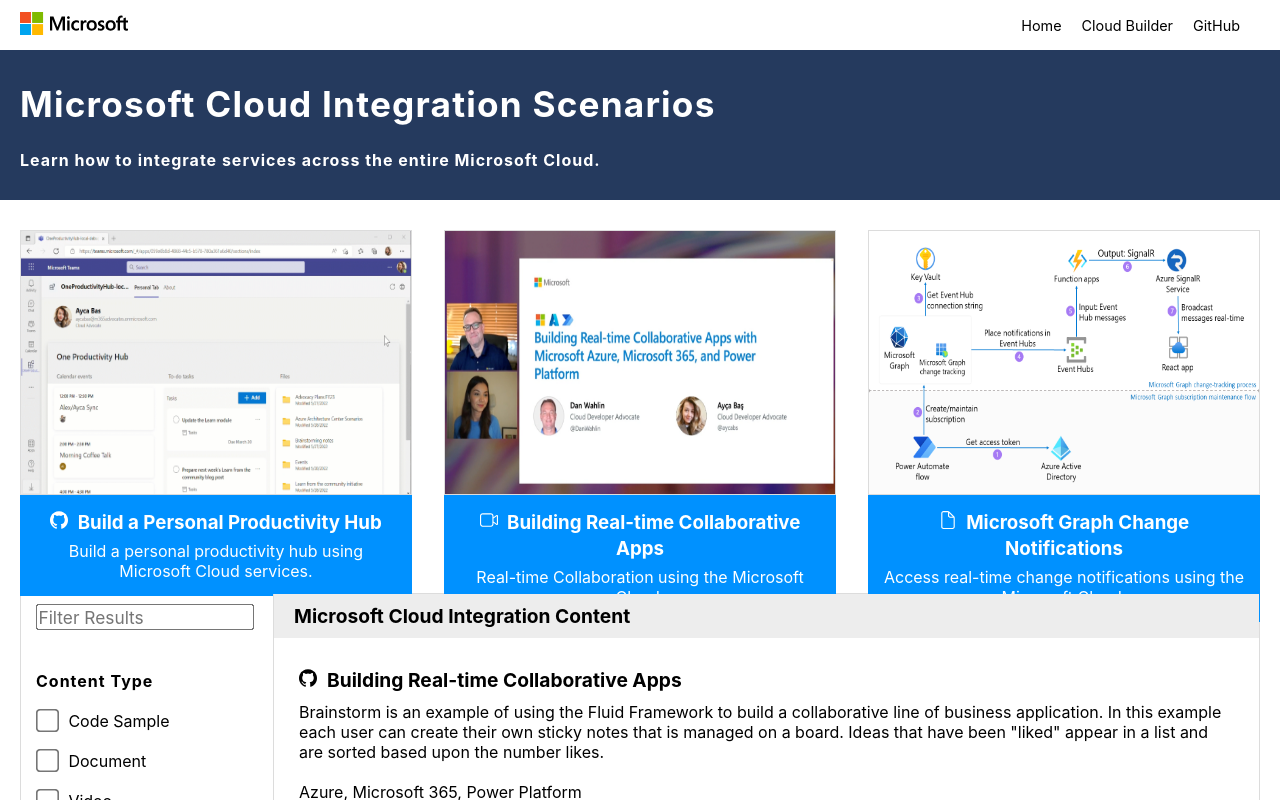
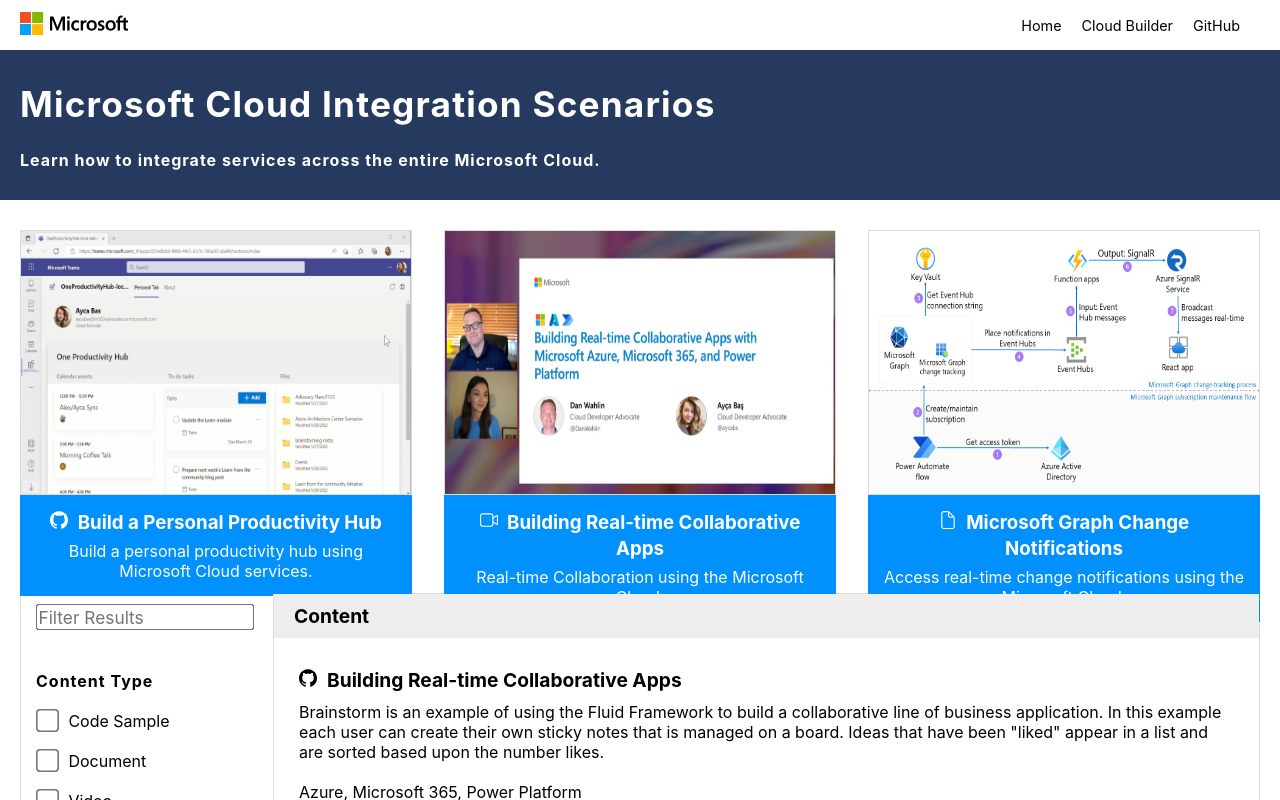
Before and after one commit to microsoft/MicrosoftCloud, a React (Create React App) app: page / in a window 1280 px wide. Shown: the top 800 px of the page. Built offline with nearby package versions, Linux system fonts and the light colour scheme.

Commit message:
Rename/Reorganize

```diff
--- a/src/App.tsx
+++ b/src/App.tsx
@@ -1,5 +1,5 @@
 import React from 'react';
-import Search from './components/search';
+import Search from './components/search/search';
 
 function App() {
   return (
--- a/src/components/search/index.tsx
+++ b/src/components/search/search.tsx
@@ -1,7 +1,7 @@
 import React, { useEffect, useState } from 'react';
 import { CheckboxItem, ContentItem } from '../../shared/interfaces';
-import Checkbox from './checkbox';
-import './index.css';
+import Checkbox from '../checkbox/checkbox';
+import './search.css';
 
 function Search() {
     const [items, setItems] = useState<ContentItem[]>([]);
@@ -145,7 +145,7 @@
                 </div>
             </div>
             <div className="search-results">
-                <h2>Microsoft Cloud Integration Content</h2>
+                <h2>Content</h2>
                 <div className="search-results-list">
                     {items && items.map((item, index) => (
                         <div className="search-result" key={index}>
```
Also changed, not shown: src/components/checkbox/checkbox.tsx (renamed from src/components/search/checkbox.tsx), src/components/search/search.css (renamed from src/components/search/index.css).
